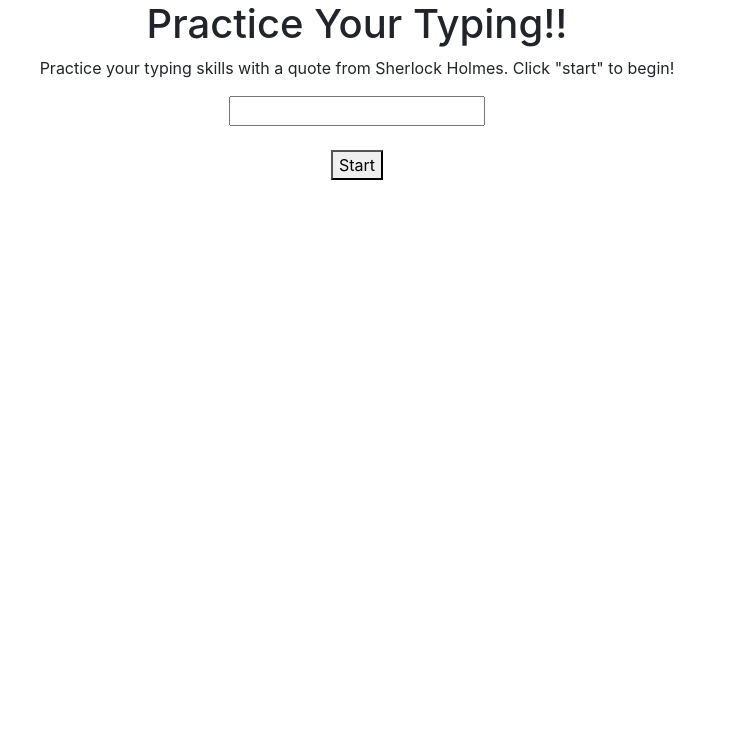
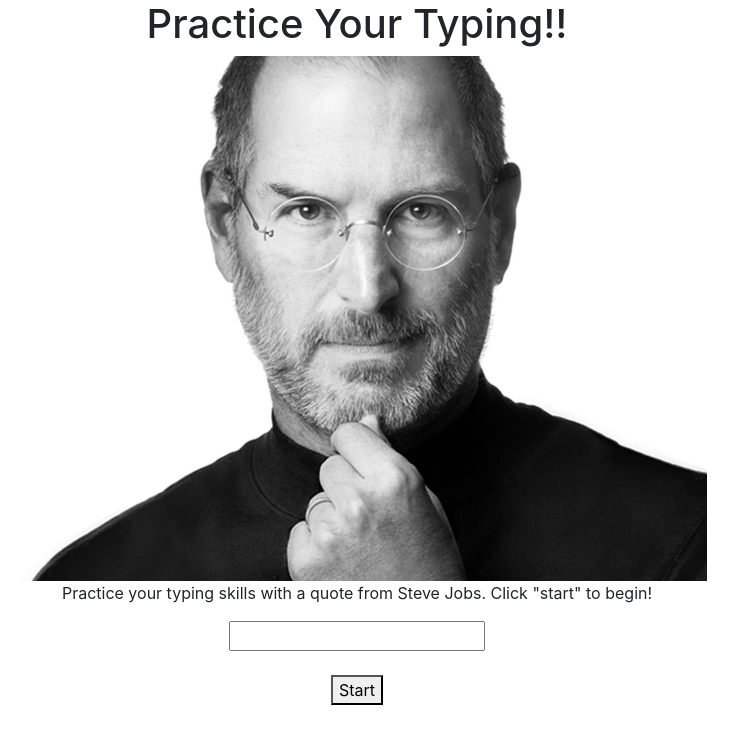
Before and after one commit to kzknakajima/TypingGame, a plain HTML site: page index.html in a window 1280 px wide. Shown: the whole page, without its empty margins (283-1021 px from the left). Drawn offline with nearby package versions, Linux system fonts and the light colour scheme.

Commit message:
change quotes to of jobs

```diff
--- a/index.html
+++ b/index.html
@@ -7,8 +7,12 @@
 </head>
 <body>
   <h1 class="text-center">Practice Your Typing!!</h1>
-  <p class="text-center">Practice your typing skills with a quote from Sherlock Holmes. Click "start" to begin!</p>
+  <div style="text-align:center;">
+    <img id="pic" src="./images/hoge.jpeg" width="700" height="525">
+  </div>
+  <p class="text-center">Practice your typing skills with a quote from Steve Jobs. Click "start" to begin!</p>
   <p class="text-center" id="quote"></p> <!-- This will display our quote -->
+  <p class="text-center" id="quote_ja"></p>
   <p id="message"></p> <!-- This will display any status messages -->
   <div class="text-center">
     <input type="text" aria-label="current word" id="typed-value" /><br><br> <!-- The textbox for typing -->
```
Also changed, not shown: images/hoge.jpeg (added).
